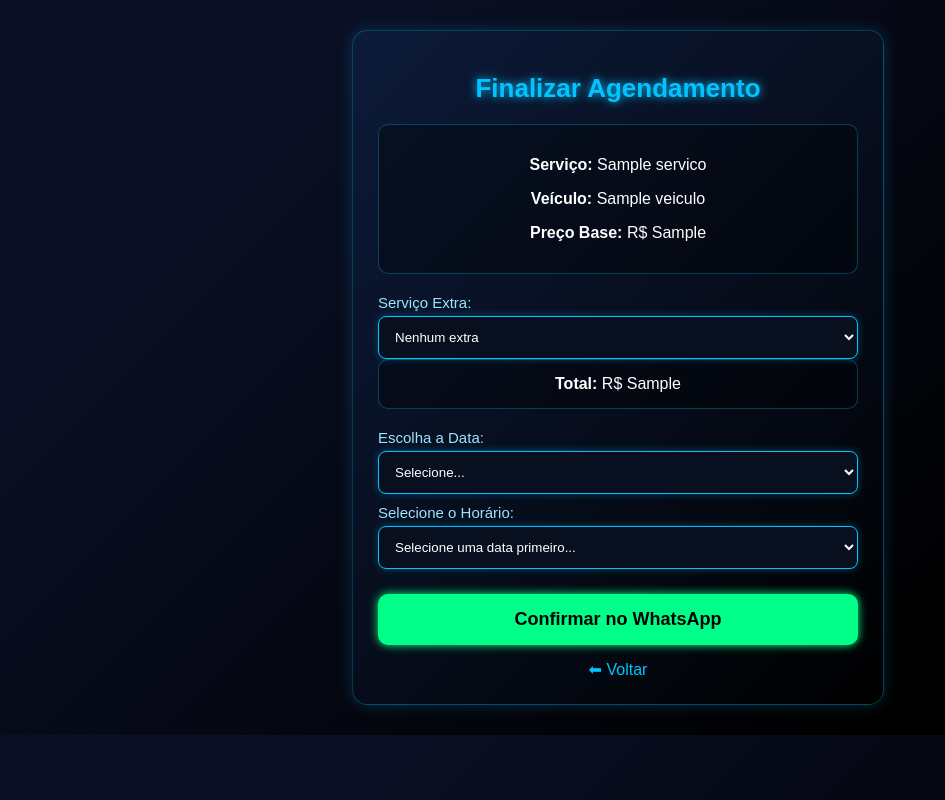
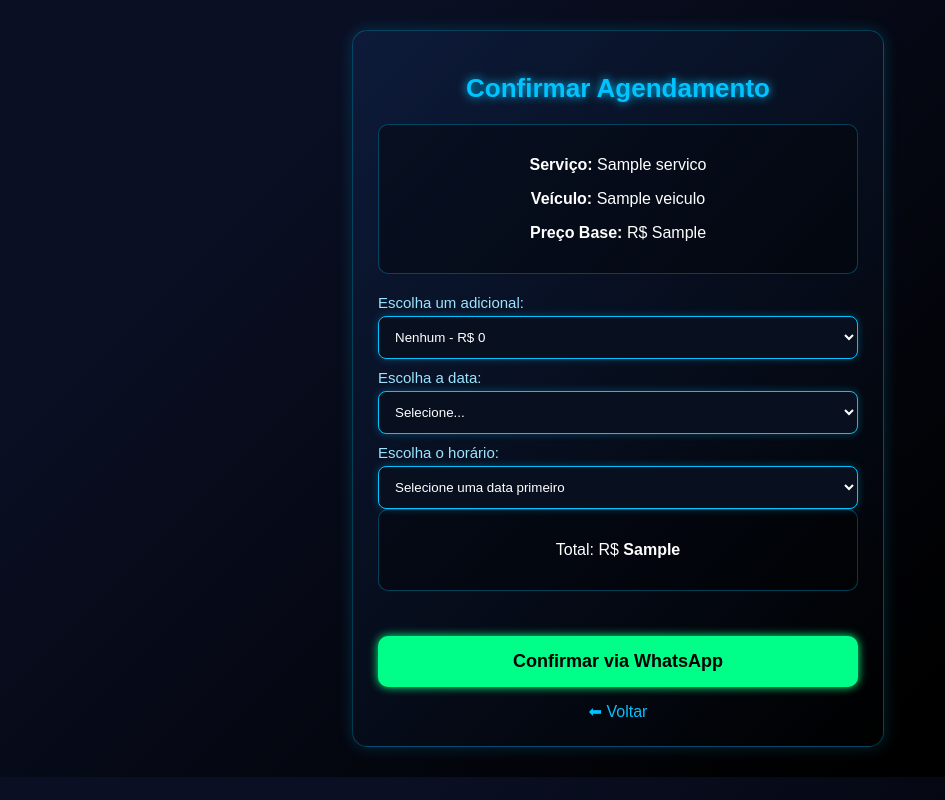
Before and after one commit to wendelrocha14/site-street-wash, a Flask app: template templates/agendamentos.html in a window 1280 px wide. Shown: the whole page, without its empty margins (22-967 px from the left). Run offline with Flask 3, Linux system fonts and the light colour scheme; the template is opened without the code that fills it: most values are stand-ins (such as "Sample title", 1, 10 or a date in 2020).

Commit message:
ajustes no sistema street wash

```diff
--- a/app.py
+++ b/app.py
@@ -98,9 +98,7 @@ def tipo_veiculo():
     # Se usuário clicou em continuar
     if request.method == "POST":
         veiculo = request.form.get("veiculo")
-        extra = request.form.get("extra", "Nenhum")
-        return redirect(f"/agendar?servico={servico}&veiculo={veiculo}&extra={extra}")
-
+        return redirect(f"/agendar?servico={servico}&veiculo={veiculo}")
     return render_template("tipo_veiculo.html", servico=servico)
 
 
@@ -108,38 +106,37 @@ def tipo_veiculo():
 # 4. TELA FINAL (VALOR TOTAL)
 # ▬▬▬▬▬▬▬▬▬▬▬▬▬▬▬▬▬▬▬▬▬▬▬▬▬▬▬▬▬▬▬
 
-@app.route("/agendar", methods=["GET"])
+
+@app.route("/agendar")
 def agendar():
+    servico_raw = request.args.get("servico")
+    veiculo = request.args.get("veiculo")
 
-    servico_raw = request.args.get("servico", "")
+    if not servico_raw or not veiculo:
+        return "Serviço ou veículo não selecionado"
+
     servico = normalizar_servico(servico_raw)
 
-    veiculo = request.args.get("veiculo", "")
-    extra = request.args.get("extra", "Nenhum")
+    # Buscar preço correto da tabela principal
+    preco_base = PRECOS_VEICULOS.get(servico, {}).get(veiculo)
 
-    # Preço base (conforme serviço e veículo)
-    preco_servico = PRECOS_VEICULOS.get(servico, {}).get(veiculo, 0)
+    if preco_base is None:
+        return "Preço não encontrado"
 
-    # Preço do extra
-    preco_extra = PRECOS_EXTRAS.get(extra, 0)
-
-    # Soma total
-    preco_total = preco_servico + preco_extra
-
-    # Datas disponíveis
-    datas = gerar_datas_automaticas()
+    datas = [
+        "26/02/2026",
+        "27/02/2026",
+        "28/02/2026",
+        "01/03/2026"
+    ]
 
     return render_template(
         "agendamentos.html",
         servico=servico,
         veiculo=veiculo,
-        extra_nome=extra,
-        extra_valor=preco_extra,
-        preco_final=preco_total,
+        preco_base=preco_base,
         datas=datas
     )
-
-
 # ▬▬▬▬▬▬▬▬▬▬▬▬▬▬▬▬▬▬▬▬▬▬▬▬▬▬▬▬▬▬▬
 # 5. HORÁRIOS
 # ▬▬▬▬▬▬▬▬▬▬▬▬▬▬▬▬▬▬▬▬▬▬▬▬▬▬▬▬▬▬▬
--- a/templates/agendamentos.html
+++ b/templates/agendamentos.html
@@ -1,3 +1,4 @@
+
 <!DOCTYPE html>
 <html lang="pt-br">
 <head>
@@ -121,6 +122,13 @@
                 let select = document.getElementById("horario");
                 select.innerHTML = "";
 
+                if (horarios.length === 0) {
+                    let opt = document.createElement("option");
+                    opt.text = "Sem horários disponíveis";
+                    select.appendChild(opt);
+                    return;
+                }
+
                 horarios.forEach(h => {
                     let opt = document.createElement("option");
                     opt.value = h;
@@ -131,23 +139,32 @@
     }
 
     function atualizarTotal() {
-            const base = parseFloat("{{ preco_base }}");
-            const extra = parseFloat(document.getElementById("extra").value);
-            const total = base + extra;
+        const base = Number("{{ preco_base }}") || 0;
+        const extraValor = Number(document.getElementById("extra").value) || 0;
+        const total = base + extraValor;
 
-            document.getElementById("total-final").innerHTML = total.toFixed(2).replace(".", ",");
+        document.getElementById("total-final").innerHTML =
+            total.toFixed(2).replace(".", ",");
     }
 
     function enviarWhatsApp() {
         const servico = "{{ servico }}";
         const veiculo = "{{ veiculo }}";
-            const base = parseFloat("{{ preco_base }}");
-            const extraTxt = document.getElementById("extra").selectedOptions[0].text;
-            const extraValor = parseFloat(document.getElementById("extra").value);
+
+        const base = Number("{{ preco_base }}") || 0;
+        const extraSelect = document.getElementById("extra");
+        const extraTxt = extraSelect.selectedOptions[0].text;
+        const extraValor = Number(extraSelect.value) || 0;
+
         const total = base + extraValor;
 
         const data = document.getElementById("data").value;
         const horario = document.getElementById("horario").value;
+
+        if (!data || !horario) {
+            alert("Selecione data e horário antes de confirmar.");
+            return;
+        }
 
         const msg =
             `Olá! Quero confirmar um agendamento:%0A` +
@@ -162,31 +179,28 @@
         window.location.href = link;
     }
 </script>
+
 </head>
-
 <body>
 
 <div class="card">
-    <h1>Finalizar Agendamento</h1>
+
+    <h1>Confirmar Agendamento</h1>
 
     <div class="info">
-        <p><b>Serviço:</b> {{ servico }}</p>
-        <p><b>Veículo:</b> {{ veiculo }}</p>
-        <p><b>Preço Base:</b> R$ {{ preco_base }}</p>
+        <p><strong>Serviço:</strong> {{ servico }}</p>
+        <p><strong>Veículo:</strong> {{ veiculo }}</p>
+        <p><strong>Preço Base:</strong> R$ {{ preco_base }}</p>
     </div>
 
-    <label class="label">Serviço Extra:</label>
+    <label class="label">Escolha um adicional:</label>
     <select id="extra" onchange="atualizarTotal()">
-        <option value="0">Nenhum extra</option>
-        <option value="10">Removedor de piche - R$10,00</option>
-        <option value="50">Cera Premium - R$50,00</option>
+        <option value="0">Nenhum - R$ 0</option>
+        <option value="10">Removedor de Piche - R$ 10</option>
+        <option value="50">Cera Líquida Premium - R$ 50</option>
     </select>
 
-    <div class="total-box">
-        <b>Total:</b> R$ <span id="total-final">{{ preco_base }}</span>
-    </div>
-
-    <label class="label">Escolha a Data:</label>
+    <label class="label">Escolha a data:</label>
     <select id="data" onchange="carregarHorarios()">
         <option value="">Selecione...</option>
         {% for d in datas %}
@@ -194,14 +208,21 @@
         {% endfor %}
     </select>
 
-    <label class="label">Selecione o Horário:</label>
+    <label class="label">Escolha o horário:</label>
     <select id="horario">
-        <option>Selecione uma data primeiro...</option>
+        <option value="">Selecione uma data primeiro</option>
     </select>
 
-    <button class="btn-whatsapp" onclick="enviarWhatsApp()">Confirmar no WhatsApp</button>
+    <div class="total-box">
+        <p>Total: R$ <strong id="total-final">{{ preco_base }}</strong></p>
+    </div>
 
-    <a class="btn-voltar" href="/servicos">⬅ Voltar</a>
+    <button class="btn-whatsapp" onclick="enviarWhatsApp()">
+        Confirmar via WhatsApp
+    </button>
+
+    <a href="/servicos" class="btn-voltar">⬅ Voltar</a>
+
 </div>
 
 </body>
```
Also changed, not shown: templates/tipo_veiculo.html (+2 -21 lines). Lines whose indentation alone changed are shown as unchanged.
